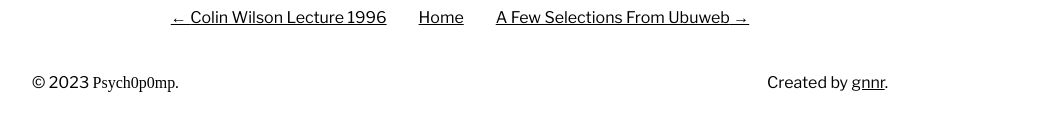
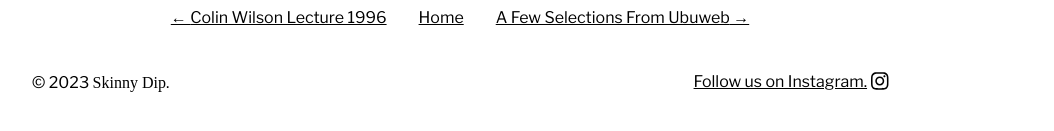
Before and after one commit to iamgnnr/skinnydipblog, a Gatsby site: page /A_Few_Ubuweb_Selections/ in a window 1280 px wide. Shown: the part 1617-1748 px from the top of the page, without its empty margins (180-1234 px from the left). Built offline with nearby package versions, Linux system fonts and the light colour scheme; Gatsby itself is replaced by a stand-in of ours; a web font is replaced by a local one.

Commit message:
Change name

```diff
--- a/gatsby-config.js
+++ b/gatsby-config.js
@@ -9,7 +9,7 @@
  */
 module.exports = {
   siteMetadata: {
-    title: `Psych0p0mp`,
+    title: `Skinny Dip`,
     author: {
       name: `Gunnar Bachelor`,
       summary: `Psych0p0mp is a digital journal about psychedelic art and spirituality.`,
--- a/package.json
+++ b/package.json
@@ -8,6 +8,10 @@
     "url": "https://github.com/gatsbyjs/gatsby/issues"
   },
   "dependencies": {
+    "@fortawesome/fontawesome-svg-core": "^6.4.0",
+    "@fortawesome/free-brands-svg-icons": "^6.4.0",
+    "@fortawesome/free-solid-svg-icons": "^6.4.0",
+    "@fortawesome/react-fontawesome": "^0.2.0",
     "gatsby": "^5.6.1",
     "gatsby-plugin-feed": "^5.6.0",
     "gatsby-plugin-google-gtag": "^5.7.0",
--- a/src/components/layout.js
+++ b/src/components/layout.js
@@ -1,5 +1,8 @@
 import * as React from "react"
 import { Link } from "gatsby"
+import { FontAwesomeIcon } from '@fortawesome/react-fontawesome'
+import { faInstagram } from '@fortawesome/free-brands-svg-icons'
+
 
 const Layout = ({ location, title, children }) => {
   const rootPath = `${__PATH_PREFIX__}/`
@@ -30,8 +33,11 @@ const Layout = ({ location, title, children }) => {
       <header className="global-header">{header}</header>
       <main>{children}</main>
       <footer>
-        <p>© {new Date().getFullYear()} <span className="footer_logo">Psych0p0mp</span>.</p>
-        <p>Created by <a href="https://twitter.com/justgnnr">gnnr</a>.</p>
+        <p>© {new Date().getFullYear()} <span className="footer_logo">{title}</span>.</p>
+        <div className="footer_links">
+          <a href="">Follow us on Instagram.</a><span>  </span>
+          <FontAwesomeIcon icon={faInstagram} size="lg" />
+        </div>
       </footer>
     </div>
   )
--- a/src/style.css
+++ b/src/style.css
@@ -316,7 +316,7 @@ a:focus {
 footer {
   display: flex;
   justify-content: space-between;
-  align-items: center;
+  align-items: flex-start;
   max-width: var(--maxWidth-wrapper);
 }
 
```
Also changed, not shown: 1 other file.
